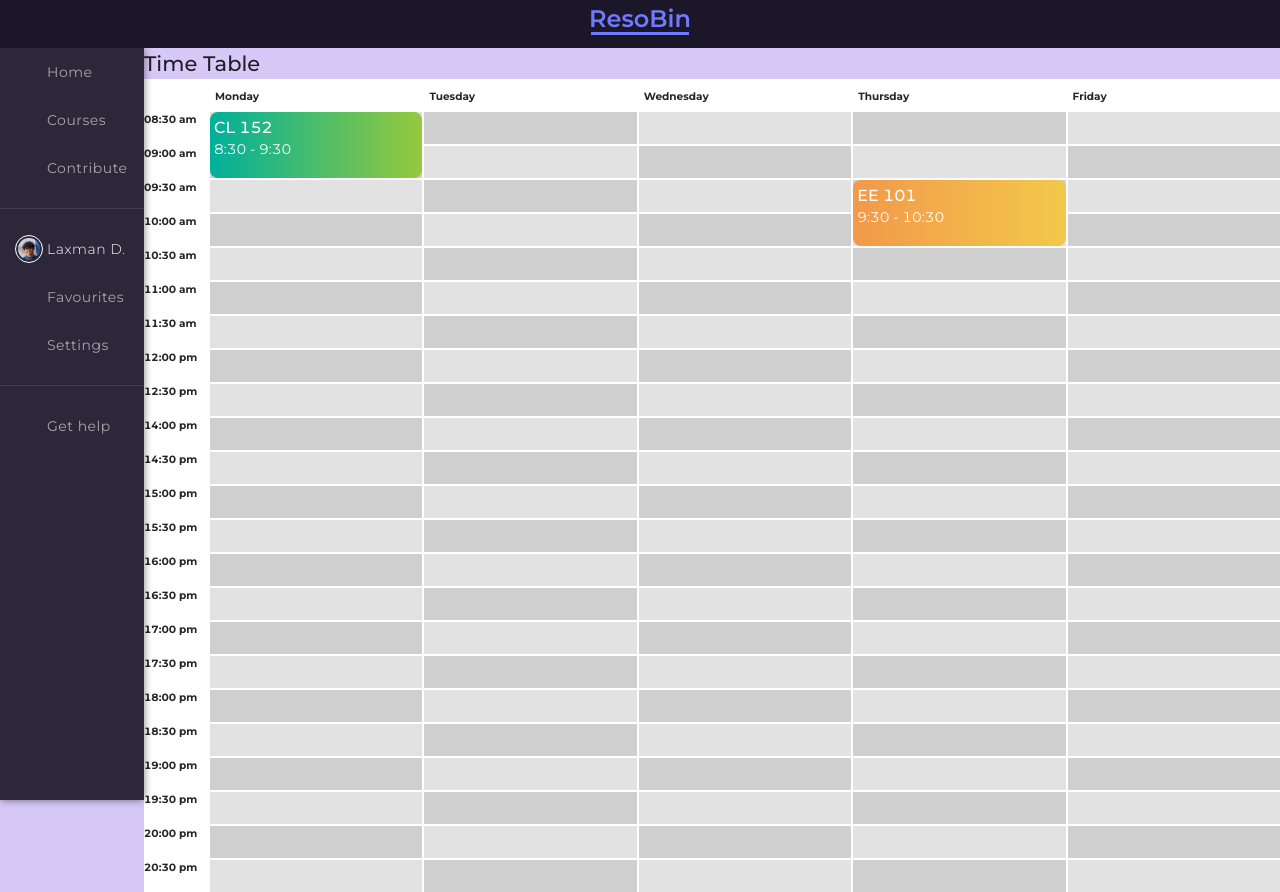
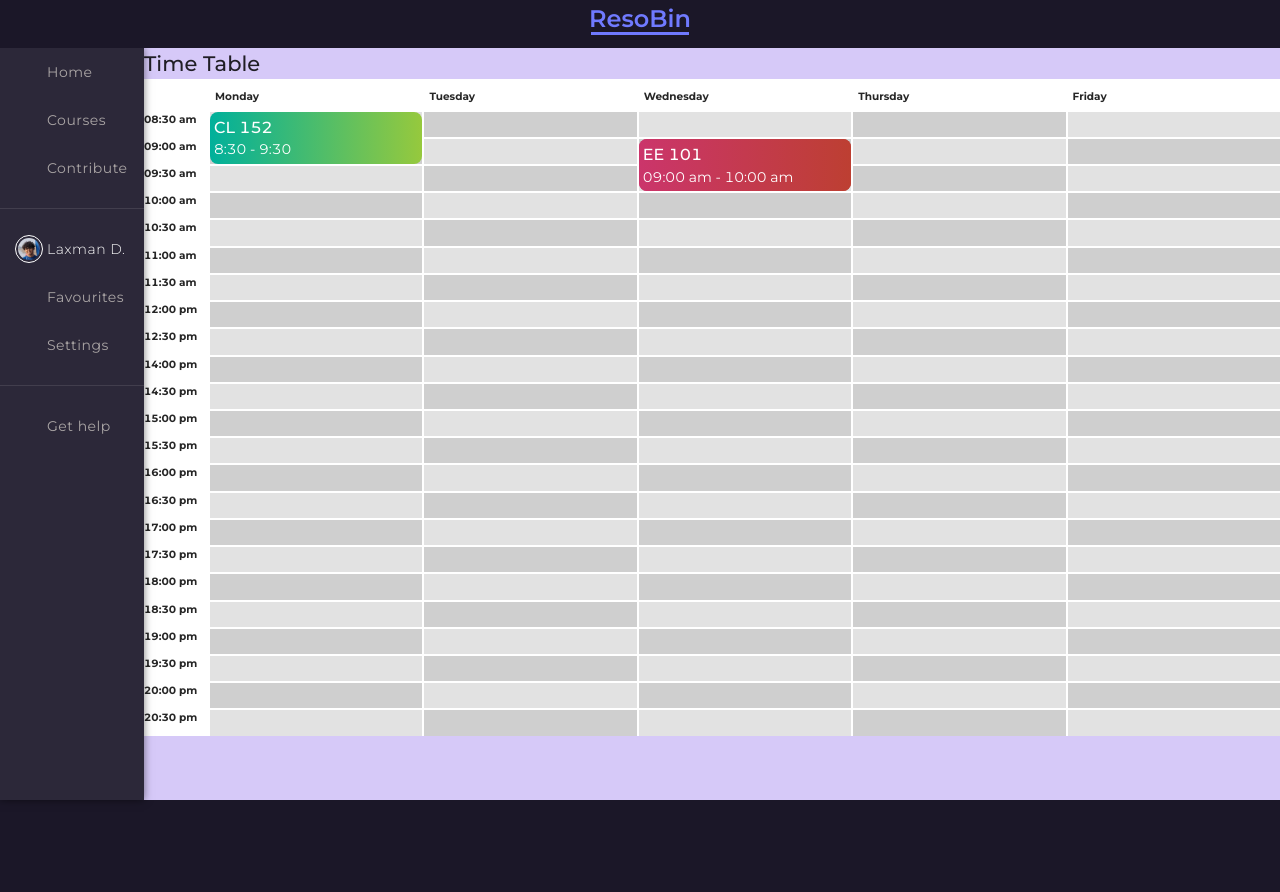
Before and after one commit to DevCom-IITB/ResoBin, a React (Create React App) app: page /timetable/1 in a window 1280 px wide. After the commit the page ends 800 px from the top, so only its background shows below. Built offline with nearby package versions, Linux system fonts and the light colour scheme; some icons are missing.

Commit message:
📦 NEW: Create the timetable lecture item

```diff
--- a/src/components/TimeTable/v2/TimeTable.jsx
+++ b/src/components/TimeTable/v2/TimeTable.jsx
@@ -2,6 +2,7 @@ import styled from 'styled-components/macro'
 
 import './TimeTable.css'
 import { tracks, rows } from './timeTableData'
+import TimeTableLectureItem from './TimeTableLectureItem'
 
 const TrackHeader = ({ id, title }) => {
   return (
@@ -26,26 +27,15 @@ const RowHeader = ({ id, title }) => {
   )
 }
 
-// const LectureItem = ({ track, rows, children }) => {
-//   return (
-//     <div
-//       className="session session-1 track-1"
-//       style={{ gridColumn: 'track-1', gridRow: 'time-0830 / time-0930' }}
-//     >
-//       {children}
-//     </div>
-//   )
-// }
-
 const TimeTable = () => {
   return (
     <Container>
       {tracks.map(({ id, title }, index) => (
-        <TrackHeader id={id} title={title} />
+        <TrackHeader key={id} id={id} title={title} />
       ))}
 
       {rows.map(({ id, title }, index) => (
-        <RowHeader id={id} title={title} />
+        <RowHeader key={id} id={id} title={title} />
       ))}
 
       {tracks.map((track, i) =>
@@ -56,7 +46,7 @@ const TimeTable = () => {
                 gridRow: `time-${rows[j].id} / time-${rows[j].id}`,
                 gridColumn: `track-${track.id}`,
                 background: (i + j) % 2 ? '#cfcfcf' : '#e2e2e2',
-                height: '2rem',
+                minHeight: '1.5rem',
               }}
               key={row.id}
             />
@@ -72,16 +62,17 @@ const TimeTable = () => {
         <span className="time">8:30 - 9:30</span>
       </div>
 
-      <div
-        className="session track-4"
-        style={{
-          gridColumn: 'track-4-start',
-          gridRow: 'time-0930 / time-1030',
-        }}
-      >
-        <h3 className="title">EE 101</h3>
-        <span className="time">9:30 - 10:30</span>
-      </div>
+      <TimeTableLectureItem
+        title="EE 101"
+        track={tracks[2]}
+        row={{ start: rows[1], end: rows[3] }}
+      />
+
+      <TimeTableLectureItem
+        title="EE 101"
+        track={tracks[2]}
+        row={{ start: rows[1], end: rows[3] }}
+      />
     </Container>
   )
 }
--- a/src/components/TimeTable/v2/TimeTableLectureItem.jsx
+++ b/src/components/TimeTable/v2/TimeTableLectureItem.jsx
@@ -1,24 +1,65 @@
-import styled from 'styled-components/macro'
+import styled, { css } from 'styled-components/macro'
 
 import { HEX2RGBA } from 'helpers'
 
-const TimeTableLectureItem = ({ title, subtitle, img }) => {
+const TimeTableLectureItem = ({ title, track, row }) => {
+  const style = {
+    gridColumn: `track-${track.id}-start`,
+    gridRow: `time-${row.start.id} / time-${row.end.id}`,
+  }
+
   return (
-    <Container>
-      <h4>{title}</h4>
-      <AuthorWrapper>
-        <picture>
-          <img src={img} alt="" />
-        </picture>
-        <figcaption>{subtitle}</figcaption>
-      </AuthorWrapper>
+    <Container id={track.id} style={style}>
+      <h3>{title}</h3>
+      <span>
+        {row.start.title} - {row.end.title}
+      </span>
     </Container>
   )
 }
 
 export default TimeTableLectureItem
 
+const colors = (num) => {
+  switch (num) {
+    case '1':
+      return 'linear-gradient(to right, #00b09b, #96c93d)'
+    case '2':
+      return 'linear-gradient(to right, #000428, #004e92)'
+    case '3':
+      return 'linear-gradient(to right, #cb356b, #bd3f32)'
+    case '4':
+      return 'linear-gradient(to right, #f2994a, #f2c94c)'
+    case '5':
+      return 'linear-gradient(to right, #36d1dc, #5b86e5)'
+    case '6':
+      return 'linear-gradient(to right, #834d9b, #d04ed6)'
+    case '7':
+      return 'linear-gradient(to right, #fffc00, #fffc00)'
+    default:
+      return 'linear-gradient(to right, #666666, #aaaaaa)'
+  }
+}
+
 const Container = styled.div`
+  padding: 0.25rem;
+  margin: 0;
+  border-radius: 8px;
+  font-size: 14px;
+  color: #ffffff;
+  background: ${({ id }) => colors(id)};
+
+  & > h3 {
+    margin: 0;
+    font-size: 1rem;
+  }
+
+  & > span {
+    display: block;
+  }
+`
+
+const Container2 = styled.div`
   padding: 1rem;
   margin-bottom: 1.25rem;
   border: 1px solid hsl(0, 0%, 20%);
```
Also changed, not shown: src/components/TimeTable/v2/TimeTable.css (+1 -10 lines).
